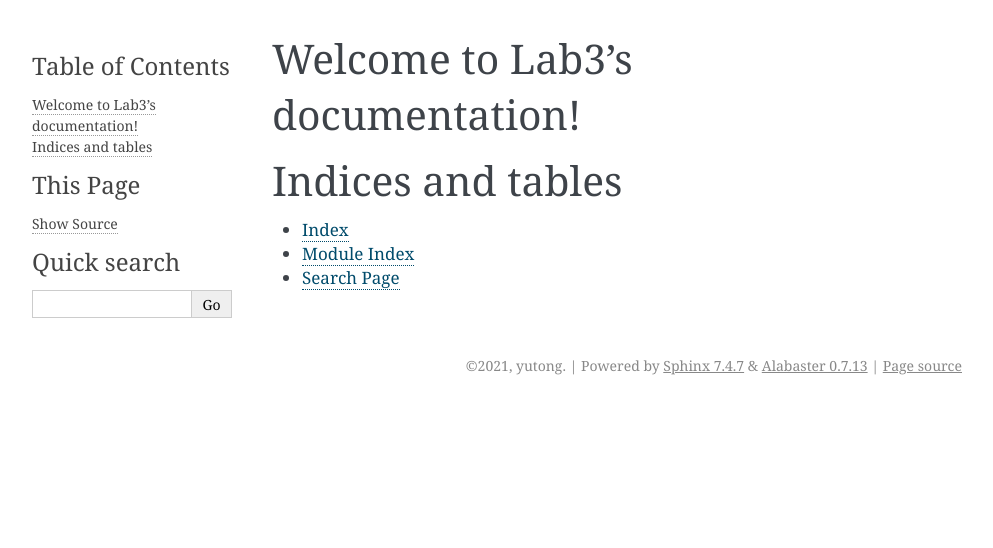
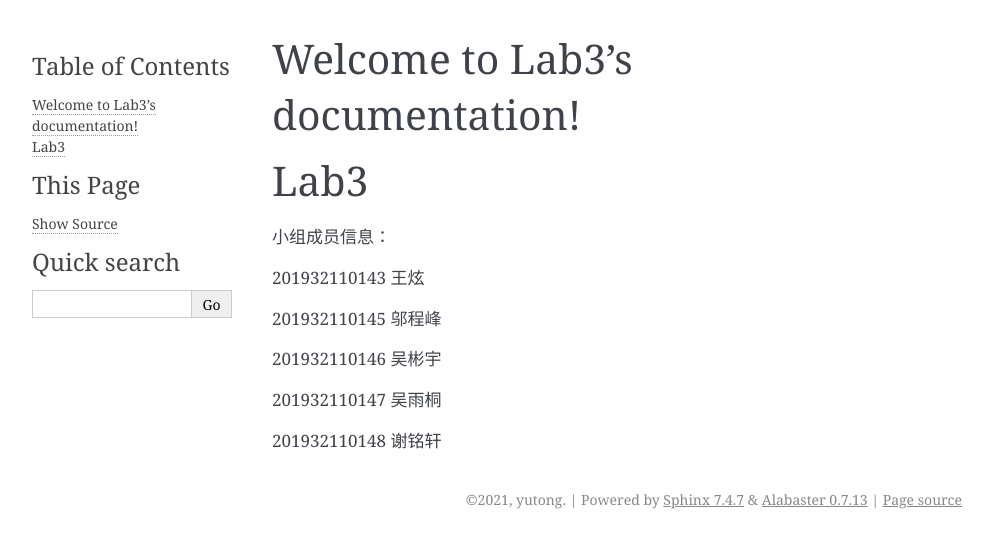
Before and after one commit to Steven-Yutong/Lab3, a Sphinx documentation site: the page built from docs/source/index.rst, in a window 1280 px wide. Shown: the top 548 px of the page, without its empty margins (148-1141 px from the left). Built offline with Sphinx 7.4.7, drawn with Linux system fonts in a browser that asks for light colours.

Commit message:
Update index.rst

```diff
--- a/docs/source/index.rst
+++ b/docs/source/index.rst
@@ -12,9 +12,17 @@ Welcome to Lab3's documentation!
 
 
 
-Indices and tables
-==================
+Lab3
+==============================================
 
-* :ref:`genindex`
-* :ref:`modindex`
-* :ref:`search`
+小组成员信息：
+
+201932110143 王炫
+
+201932110145 邬程峰
+
+201932110146 吴彬宇
+
+201932110147 吴雨桐
+
+201932110148 谢铭轩
```
